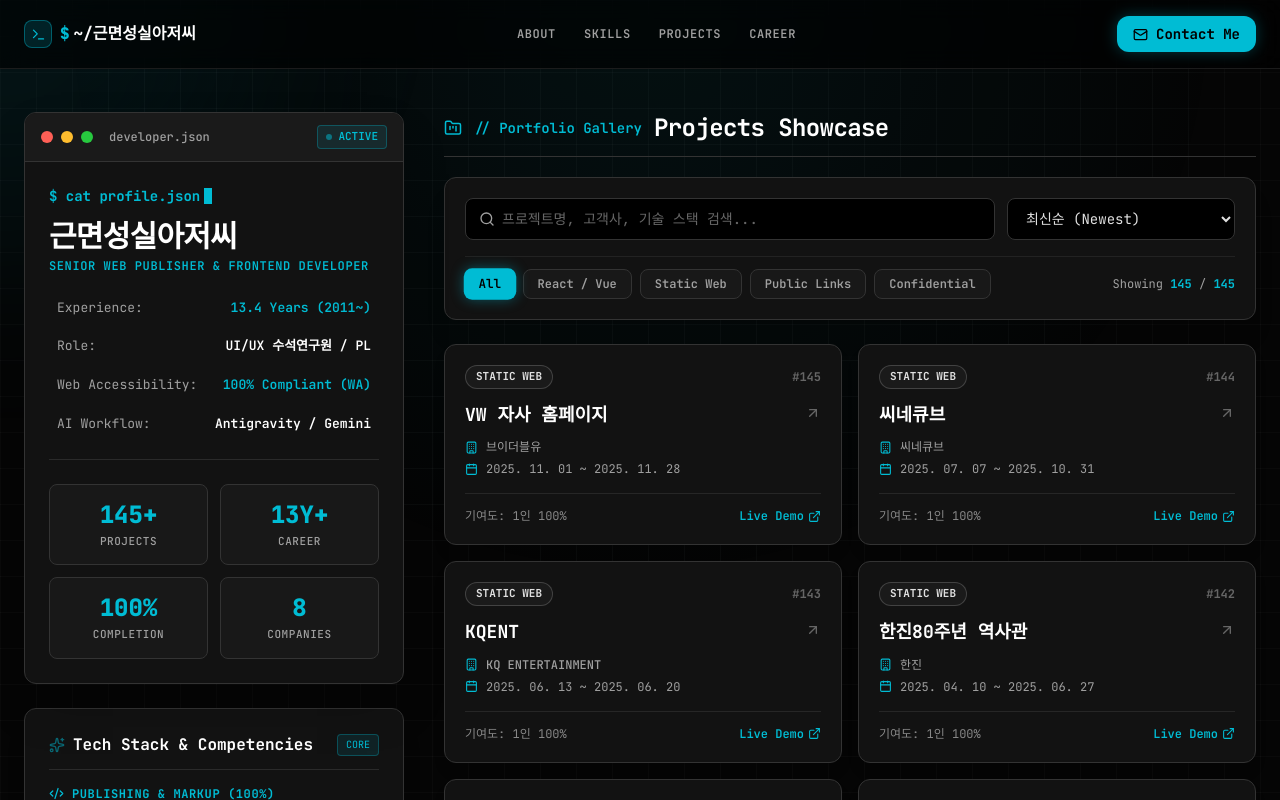
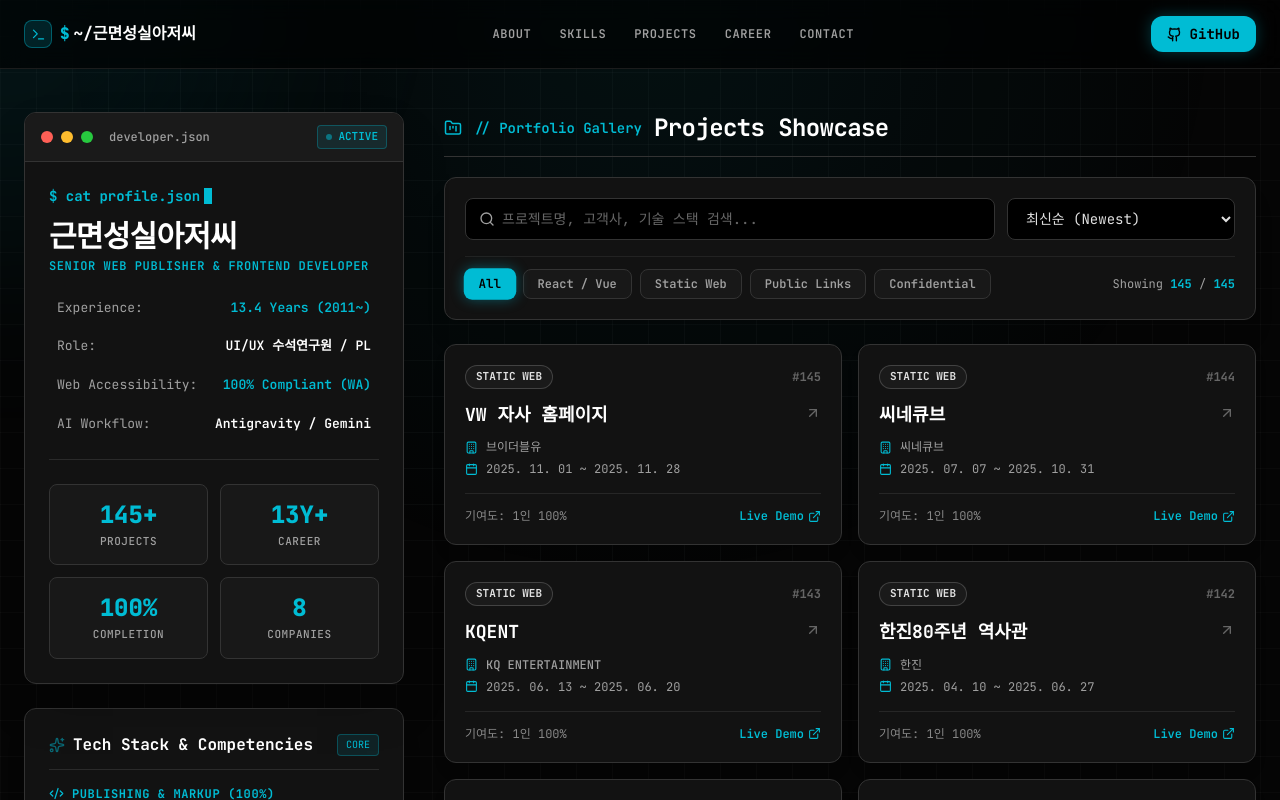
Before and after one commit to rukawa-dev/portfolio, a React (Vite) app: page / in a window 1280 px wide. Shown: the top 800 px of the page. Built offline with nearby package versions, Linux system fonts and the light colour scheme; the HTML template or start-up script is replaced by a standard one; a web font is replaced by a local one.

Commit message:
feat: change Navbar action button from Contact Me to GitHub

```diff
--- a/src/components/Navbar.tsx
+++ b/src/components/Navbar.tsx
@@ -1,5 +1,5 @@
 import React, { useState, useEffect } from 'react';
-import { Mail, Terminal } from 'lucide-react';
+import { Terminal } from 'lucide-react';
 
 export const Navbar: React.FC = () => {
   const [isScrolled, setIsScrolled] = useState(false);
@@ -68,6 +68,7 @@
             { id: 'skills', label: 'Skills' },
             { id: 'projects', label: 'Projects' },
             { id: 'career', label: 'Career' },
+            { id: 'contact', label: 'Contact' },
           ].map((item) => (
             <a
               key={item.id}
@@ -80,14 +81,18 @@
           ))}
         </nav>
 
-        {/* Action Button */}
+        {/* Action Button: GitHub Link */}
         <a
-          href="#contact"
-          onClick={(e) => scrollToSection(e, 'contact')}
+          href="https://github.com/rukawa-dev"
+          target="_blank"
+          rel="noopener noreferrer"
           className="inline-flex items-center gap-2 px-4 py-2 bg-[#00bcd4] hover:bg-[#26c6da] text-black rounded-xl text-xs sm:text-sm font-bold transition-all hover:scale-105 shadow-[0_0_15px_rgba(0,188,212,0.3)] cursor-pointer"
         >
-          <Mail size={15} />
-          <span>Contact Me</span>
+          <svg width="15" height="15" viewBox="0 0 24 24" fill="none" stroke="currentColor" strokeWidth="2.2" strokeLinecap="round" strokeLinejoin="round">
+            <path d="M15 22v-4a4.8 4.8 0 0 0-1-3.5c3 0 6-2 6-5.5.08-1.25-.27-2.48-1-3.5.28-1.15.28-2.35 0-3.5 0 0-1 0-3 1.5-2.64-.5-5.36-.5-8 0C6 2 5 2 5 2c-.3 1.15-.3 2.35 0 3.5A5.403 5.403 0 0 0 4 9c0 3.5 3 5.5 6 5.5-.39.49-.68 1.05-.85 1.65-.17.6-.22 1.23-.15 1.85v4"></path>
+            <path d="M9 18c-4.51 2-5-2-7-2"></path>
+          </svg>
+          <span>GitHub</span>
         </a>
       </div>
     </header>
```
